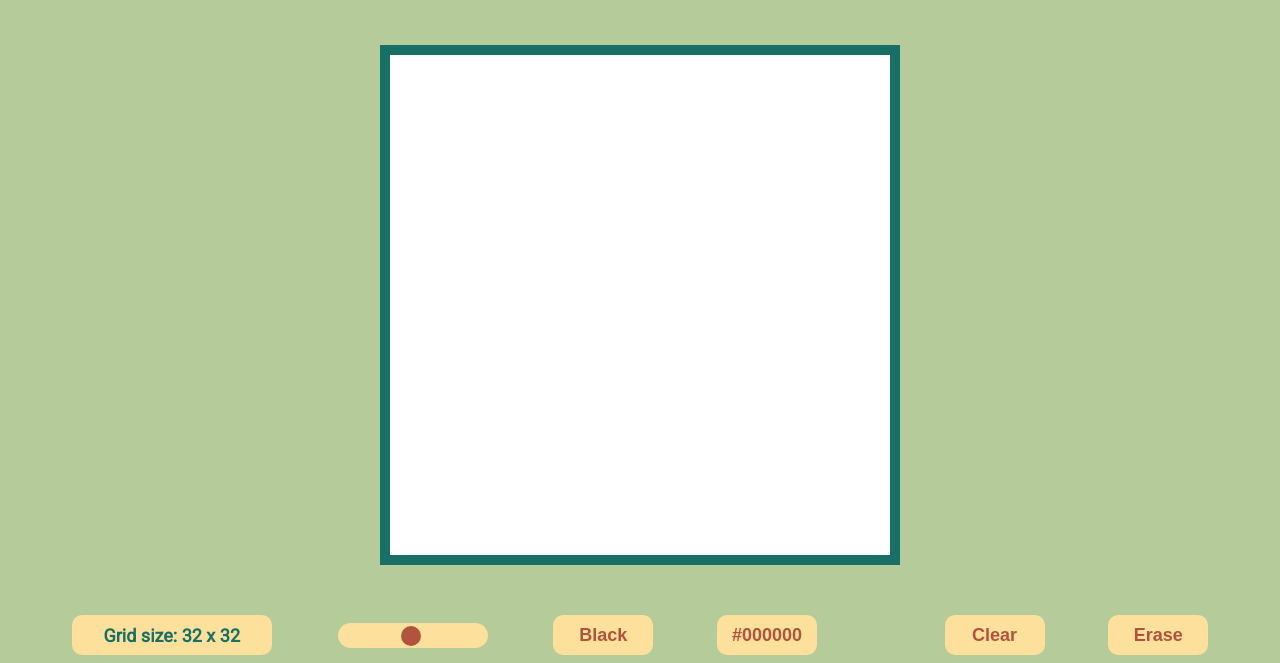
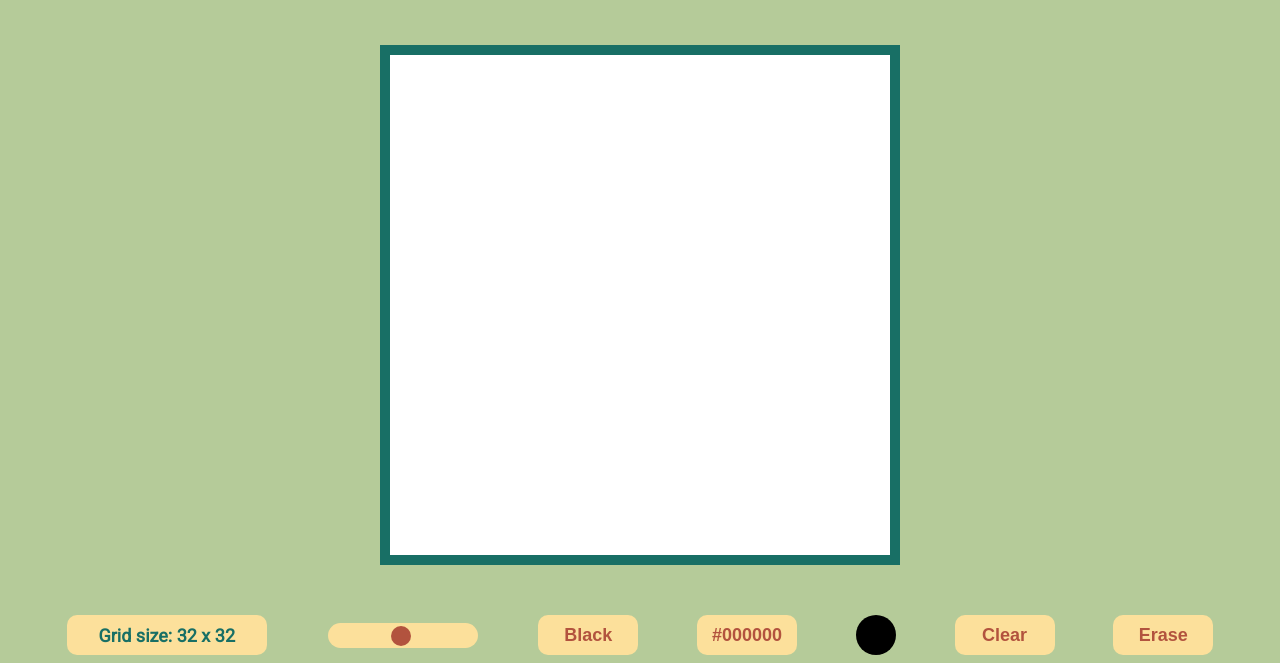
Before and after one commit to mk111996/etch-a-sketch, a plain HTML site: page index.html in a window 1280 px wide. Shown: the part 188-851 px from the top of the page. Drawn offline with Linux system fonts and the light colour scheme; a web font is replaced by a local one.

Commit message:
modified

```diff
--- a/styles.css
+++ b/styles.css
@@ -122,3 +122,10 @@ h3 {
     font-size: 18px;
     font-weight: bold;
 }
+
+#color-check {
+    height: 40px;
+    width: 40px;
+    border-radius: 20px;
+    background: black;
+}
```
